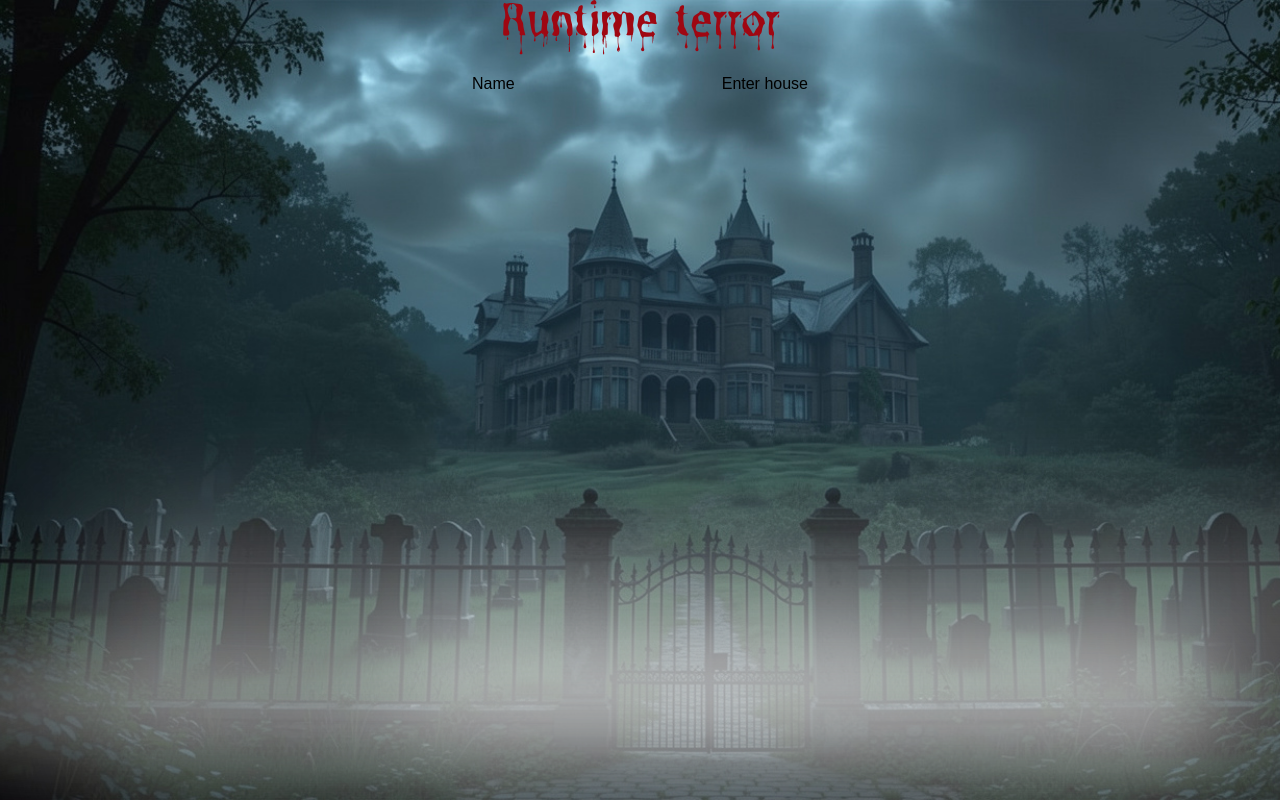
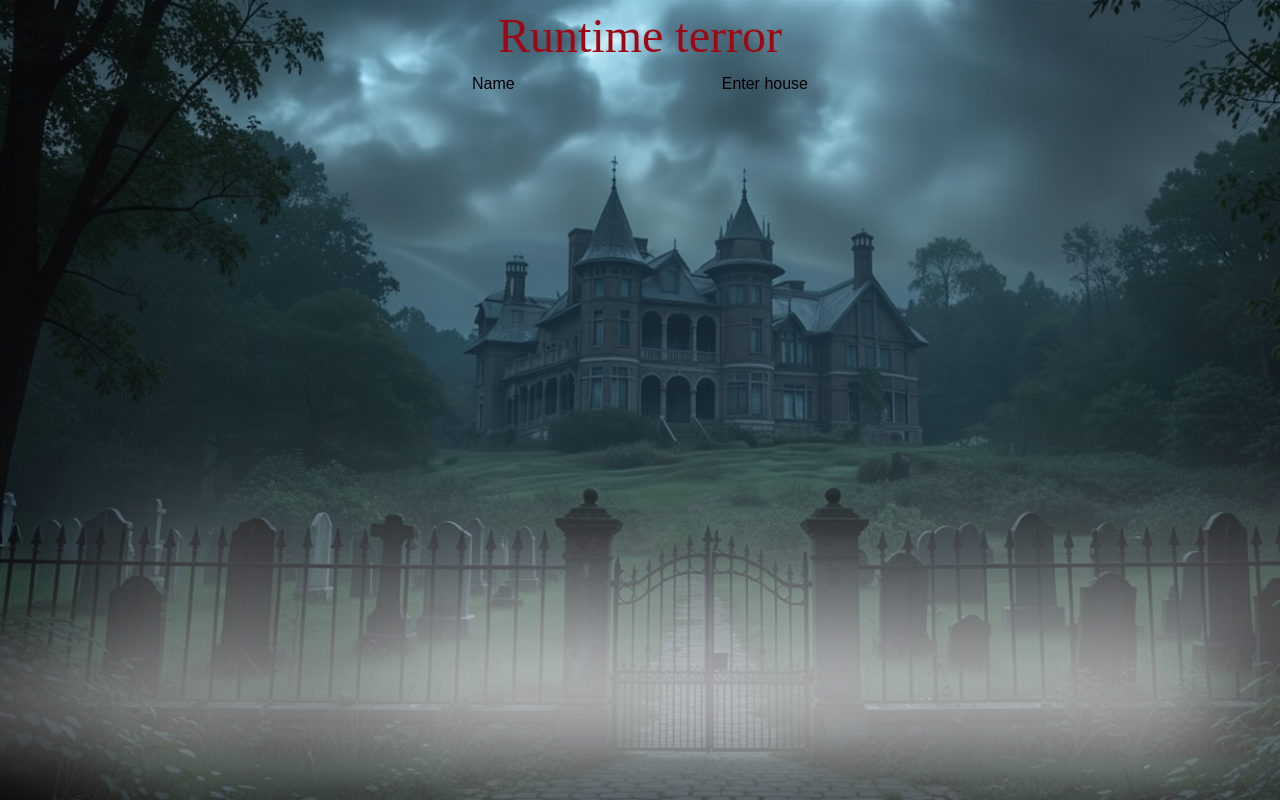
Before and after one commit to mariefarnstrom/runtime-terror, a Next.js app: page / in a window 1280 px wide. Built offline with nearby package versions, Linux system fonts and the light colour scheme.

Commit message:
Added google fonts in globals.css

```diff
--- a/src/app/globals.css
+++ b/src/app/globals.css
@@ -1,4 +1,10 @@
 @import "tailwindcss";
+
+@theme {
+  --font-eater: "Eater", cursive;
+  --font-glitch: "RubikGlitch", cursive;
+  --font-fell: "IMFellEnglish", serif;
+}
 
 @font-face {
   font-family: "Charu Chandan BloodDrip";
@@ -7,7 +13,9 @@
 }
 
 :root {
-  --h1-font: "Charu Chandan BloodDrip";
+  --h1-font: "Eater";
+  --h2-font: "Rubrik glitch";
+  --h3-font: "IM Fell english";
 }
 
 body {
```
